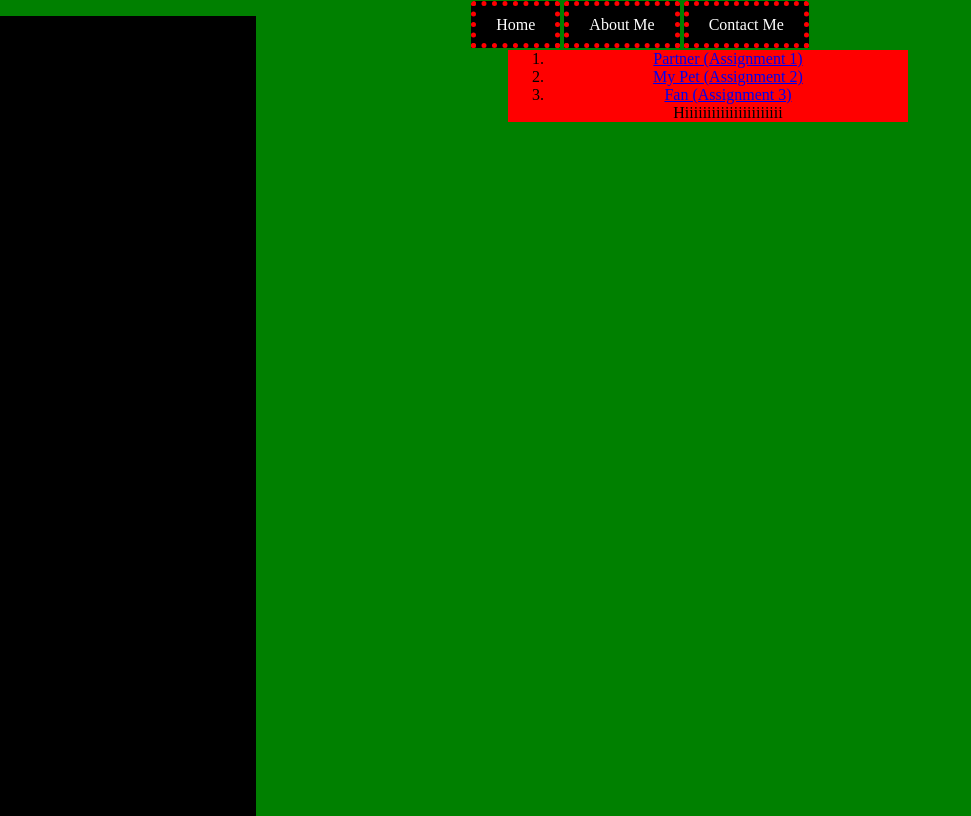
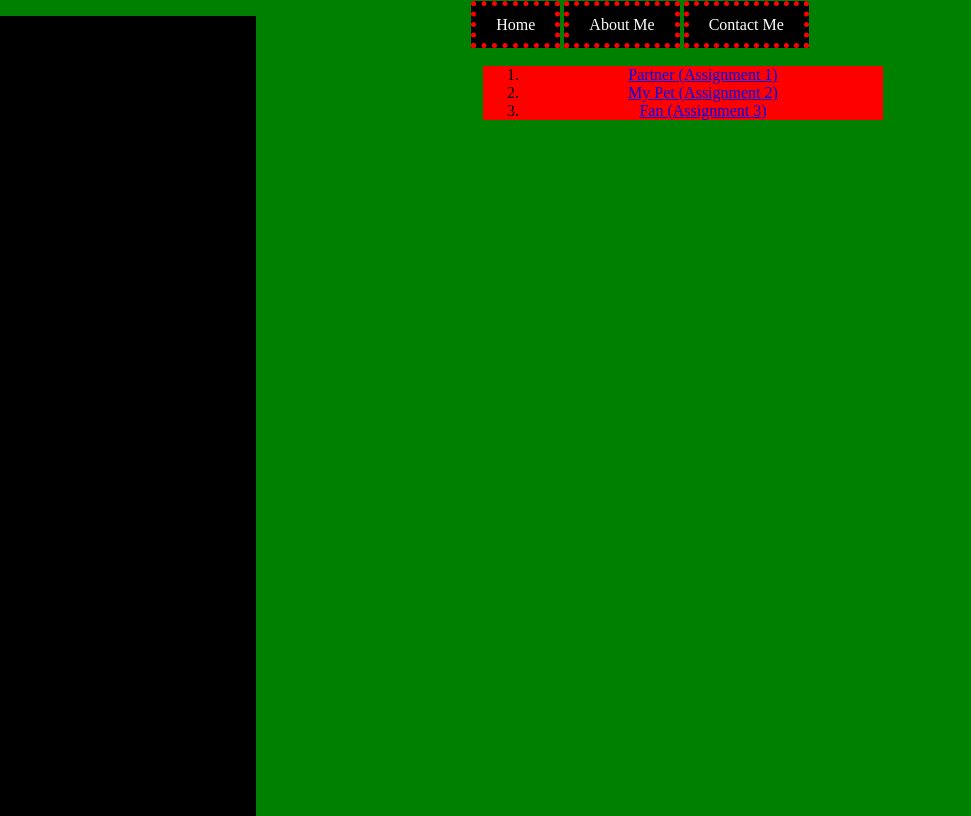
Before and after one commit to KennyHooper/portfolio, a plain HTML site: page index.html in a window 1280 px wide. Shown: the whole page, without its empty margins (0-971 px from the left). Drawn offline with Linux system fonts and the light colour scheme.

Commit message:
adjusted positioning

```diff
--- a/css/myCSS.css
+++ b/css/myCSS.css
@@ -14,6 +14,7 @@ body{background-color: green;}
 #menu {
     padding: 0;
     text-align: center;
+    position: relative;
 }
 
 #menu li {
@@ -41,11 +42,12 @@ body{background-color: green;}
 
 .assignmentList{
 
-margin-left: 500px;
+margin-left: 475px;
  background-color: Red;
-  position: relative;
+  position: absolute;;
   text-align: center;
   width: 360px;
+  /*left:50%;*/
 }
 
 .assign{
--- a/index.html
+++ b/index.html
@@ -37,7 +37,7 @@
     <ol class="assignmentList "><li><a href="pages/partner.html">Partner (Assignment 1)</a></li>
     <li><a href="pages/my_pet.html">My Pet (Assignment 2)</a></li>
     <li><a href="pages/fan.html">Fan (Assignment 3)</a></li>
-    Hiiiiiiiiiiiiiiiiiiiiii
+
   </ol>
 
   </div>
```
